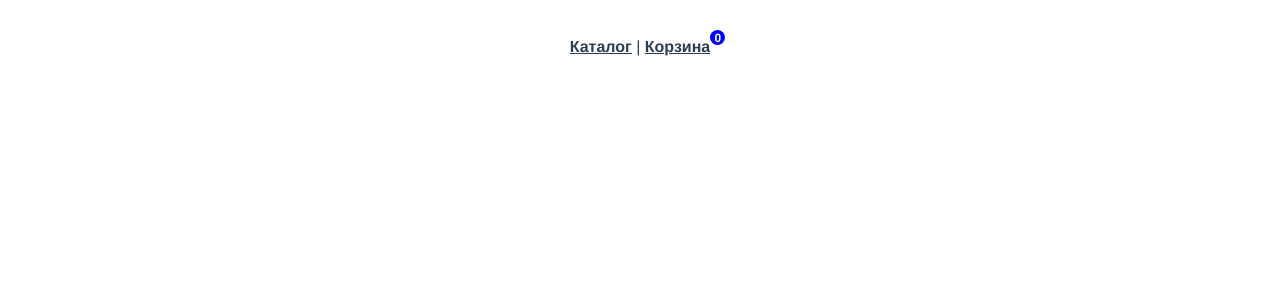
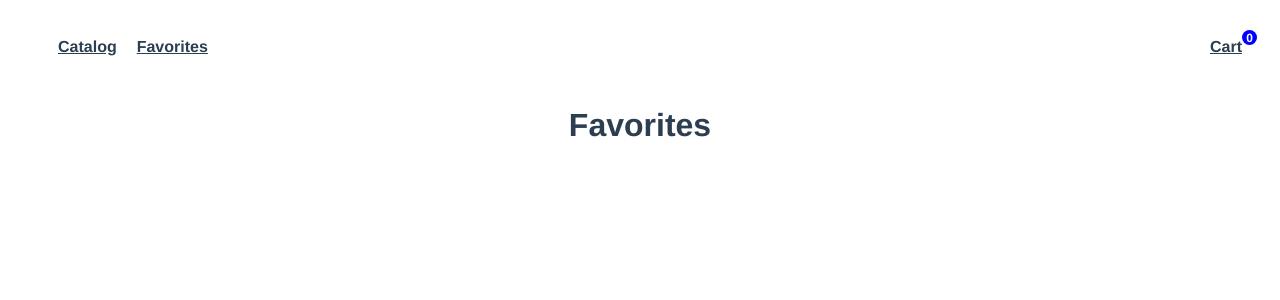
Before and after one commit to ozon-edu-vue-2021/required-task-5-castetus, a Vue app: page /favorites in a window 1280 px wide. Shown: the top 300 px of the page. Built offline with nearby package versions, Linux system fonts and the light colour scheme; no server answers.

Commit message:
feat: add header

```diff
--- a/package.json
+++ b/package.json
@@ -10,6 +10,7 @@
   "dependencies": {
     "core-js": "^3.6.5",
     "vue": "^2.6.11",
+    "vue-material-design-icons": "^4.13.0",
     "vue-router": "^3.2.0",
     "vue-svg-loader": "^0.16.0",
     "vuedraggable": "^2.24.3",
--- a/src/App.vue
+++ b/src/App.vue
@@ -1,19 +1,17 @@
 <template>
   <div id="app">
-    <div id="nav">
-      <router-link class="header-link" to="/">Каталог</router-link> |
-      <router-link class="header-link" to="/cart"
-        >Корзина
-        <span class="cart-quantity">{{ cartQuantity }}</span></router-link
-      >
-    </div>
+    <AppHeader />
     <router-view />
   </div>
 </template>
 <script>
+import AppHeader from '@/components/AppHeader.vue';
+
 export default {
   name: 'App',
-  components: {},
+  components: {
+    AppHeader,
+  },
   data() {
     return {
       isLoaded: false,
@@ -23,11 +21,6 @@ export default {
     this.isLoaded = true;
     await this.$store.dispatch('getGoods');
     this.isLoaded = false;
-  },
-  computed: {
-    cartQuantity() {
-      return this.$store.getters['getCartQuantity'];
-    },
   },
 };
 </script>
@@ -40,33 +33,9 @@ export default {
   color: #2c3e50;
 }
 
-#nav {
-  padding: 30px;
-}
-
-#nav a {
-  font-weight: bold;
-  color: #2c3e50;
-}
-
-#nav a.router-link-exact-active {
-  color: #42b983;
-}
-.header-link {
-  position: relative;
-}
-.cart-quantity {
-  color: #fff;
-  background: blue;
-  border-radius: 50%;
-  font-size: 12px;
-  width: 15px;
-  height: 15px;
-  display: flex;
-  justify-content: center;
-  align-items: center;
-  position: absolute;
-  top: -8px;
-  right: -15px;
+.btn {
+  background: none;
+  cursor: pointer;
+  border: none;
 }
 </style>
--- /dev/null
+++ b/src/components/AppHeader.vue
@@ -0,0 +1,61 @@
+<template>
+  <header class="header">
+    <nav class="nav">
+      <router-link class="header-link" to="/">Catalog</router-link>
+      <router-link class="header-link" to="/favorites">Favorites</router-link>
+    </nav>
+    <nav class="nav">
+      <router-link class="header-link" to="/cart"
+        >Cart<span class="cart-quantity">{{ cartQuantity }}</span></router-link
+      >
+    </nav>
+  </header>
+</template>
+
+<script>
+export default {
+  name: 'AppHeader',
+  computed: {
+    cartQuantity() {
+      return this.$store.getters['getCartQuantity'];
+    },
+  },
+};
+</script>
+
+<style scoped>
+.header {
+  display: flex;
+  justify-content: space-between;
+}
+.nav {
+  padding: 30px;
+}
+
+.nav a {
+  font-weight: bold;
+  color: #2c3e50;
+}
+
+#nav a.router-link-exact-active {
+  color: #42b983;
+}
+.header-link {
+  position: relative;
+  margin-left: 20px;
+}
+.cart-quantity {
+  color: #fff;
+  background: blue;
+  border-radius: 50%;
+  font-size: 12px;
+  width: 15px;
+  height: 15px;
+  display: flex;
+  justify-content: center;
+  align-items: center;
+  position: absolute;
+  top: -8px;
+  right: -15px;
+}
+</style>
--- /dev/null
+++ b/src/components/CartItem.vue
@@ -0,0 +1,9 @@
+<template>
+  <div class="cart-item"></div>
+</template>
+
+<script>
+export default {
+  name: 'CartItem',
+};
+</script>
--- a/src/components/ProductCard.vue
+++ b/src/components/ProductCard.vue
@@ -1,5 +1,12 @@
 <template>
   <div class="product-card">
+    <button
+      @click="isFavorite = !isFavorite"
+      class="btn product-card__fav-btn"
+      :class="{ btn_active: isFavorite }"
+    >
+      <HeartIcon :size="48" />
+    </button>
     <span class="product-card__price">{{ price() }}р.</span>
     <h3 class="product-card__title">{{ product.dish }}</h3>
     <p class="product-card__description">{{ product.description }}</p>
@@ -11,7 +18,7 @@
     >
     <div class="product-card__actions">
       <button
-        class="product-card__add-to-cart-button"
+        class="btn product-card__add-to-cart-button"
         @click="addToCartHandler"
         v-show="!this.isAdding"
       >
@@ -19,19 +26,22 @@
       </button>
       <div class="product-card__quantity" v-show="this.isAdding">
         <button
-          class="product-card__quantity-btn product-card__quantity-btn_minus"
+          class="
+            btn
+            product-card__quantity-btn product-card__quantity-btn_minus
+          "
           @click="changeQuantity(-1)"
         >
-          -
+          <MinusIcon :size="36" />
         </button>
         <span class="product-card__quantity-text"
           >{{ currentQuantity }} шт</span
         >
         <button
-          class="product-card__quantity-btn product-card__quantity-btn_plus"
+          class="btn product-card__quantity-btn product-card__quantity-btn_plus"
           @click="changeQuantity(1)"
         >
-          +
+          <PlusIcon :size="36" />
         </button>
       </div>
     </div>
@@ -39,6 +49,10 @@
 </template>
 
 <script>
+import PlusIcon from 'vue-material-design-icons/Plus.vue';
+import MinusIcon from 'vue-material-design-icons/Minus.vue';
+import HeartIcon from 'vue-material-design-icons/Heart.vue';
+
 export default {
   name: 'ProductCard',
   props: {
@@ -47,15 +61,27 @@ export default {
       required: true,
     },
   },
+  components: {
+    PlusIcon,
+    MinusIcon,
+    HeartIcon,
+  },
   data() {
     return {
       isAdding: false,
       currentQuantity: 1,
     };
   },
-  // computed: {
-  //   getCart
-  // },
+  computed: {
+    isFavorite: {
+      get() {
+        return !!this.product.isFavorite;
+      },
+      set(value) {
+        this.$store.commit('SET_FAVORITE', { id: this.product.id, value });
+      },
+    },
+  },
   methods: {
     price() {
       return Math.round(Math.random() * 10000);
@@ -94,7 +120,6 @@ export default {
   border-radius: 5px;
   background: blue;
   color: #fff;
-  border: none;
   padding: 10px;
   cursor: pointer;
 }
@@ -104,10 +129,14 @@ export default {
   justify-content: center;
 }
 .product-card__quantity-btn {
-  background: none;
-  border: none;
   cursor: pointer;
   color: blue;
   font-size: 50px;
 }
+.product-card__fav-btn {
+  color: grey;
+}
+.btn_active {
+  color: blue;
+}
 </style>
--- a/src/store/index.js
+++ b/src/store/index.js
@@ -37,6 +37,16 @@ export default new Vuex.Store({
         state.cart.splice(removingProductIndex, 1);
       }
     },
+    SET_FAVORITE(state, params) {
+      const product = state.goods.find((item) => {
+        item.id === params.id;
+        console.log(item.id, params.id);
+      });
+      console.log(product);
+      if (product) {
+        product.isFavorite = params.value;
+      }
+    },
   },
   actions: {
     async getGoods({ commit }) {
@@ -57,5 +67,8 @@ export default new Vuex.Store({
       state.cart.forEach((item) => (sum += item.qty));
       return sum;
     },
+    getFavorites(state) {
+      return state.goods.filter((product) => product.isFavorite);
+    },
   },
 });
--- a/src/views/Cart.vue
+++ b/src/views/Cart.vue
@@ -1,5 +1,24 @@
 <template>
   <div class="about">
-    <h1>This is an cart page</h1>
+    <h1>Cart</h1>
+    <div class="cart-content">
+      <CartItem v-for="item in cartContent" :key="item.product.id" />
+    </div>
   </div>
 </template>
+
+<script>
+import CartItem from '@/components/CartItem.vue';
+
+export default {
+  name: 'Cart',
+  components: {
+    CartItem,
+  },
+  computed: {
+    cartContent() {
+      return this.$store.state.cart;
+    },
+  },
+};
+</script>
--- a/src/views/Favorites.vue
+++ b/src/views/Favorites.vue
@@ -1,10 +1,23 @@
 <template>
-  <div class="favorites"></div>
+  <div class="favorites">
+    <h1>Favorites</h1>
+    <ProductGrid v-if="favoritesList.length" :products="favoritesList" />
+  </div>
 </template>
 
 <script>
+import ProductGrid from '@/components/ProductGrid.vue';
+
 export default {
   name: 'Favorites',
+  components: {
+    ProductGrid,
+  },
+  computed: {
+    favoritesList() {
+      return this.$store.getters['getFavorites'];
+    },
+  },
 };
 </script>
 
--- a/src/views/Home.vue
+++ b/src/views/Home.vue
@@ -1,5 +1,6 @@
 <template>
   <div class="home">
+    <h1>Catalog</h1>
     <ProductGrid :products="goodsList" />
   </div>
 </template>
```
Also changed, not shown: 1 other file (tests, documents, lock files or other folders).
